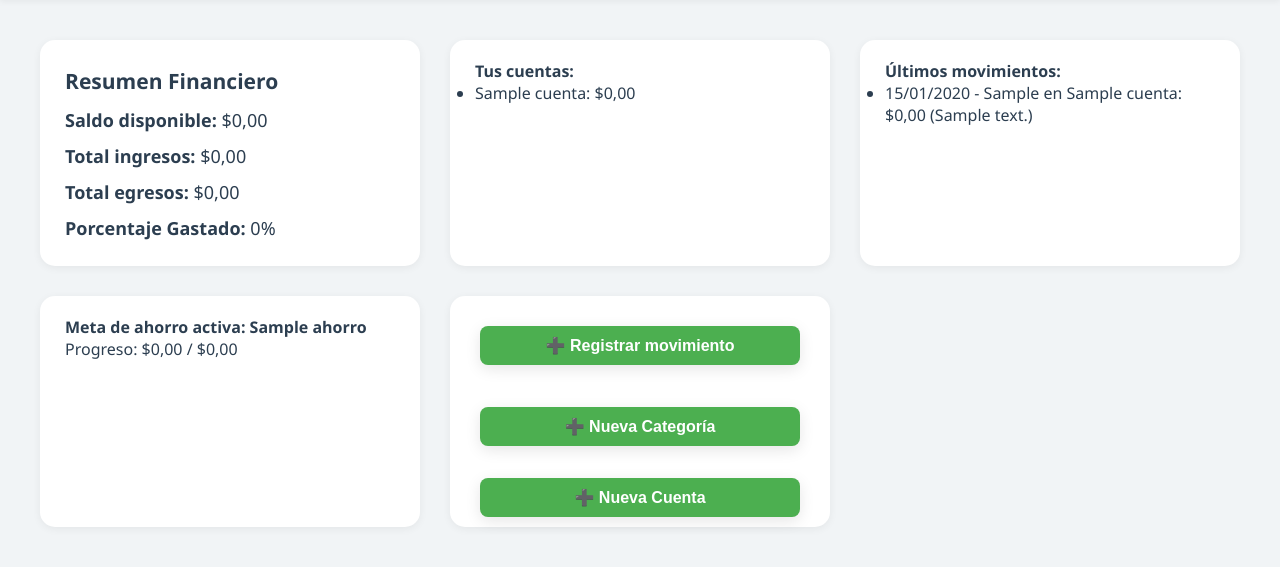
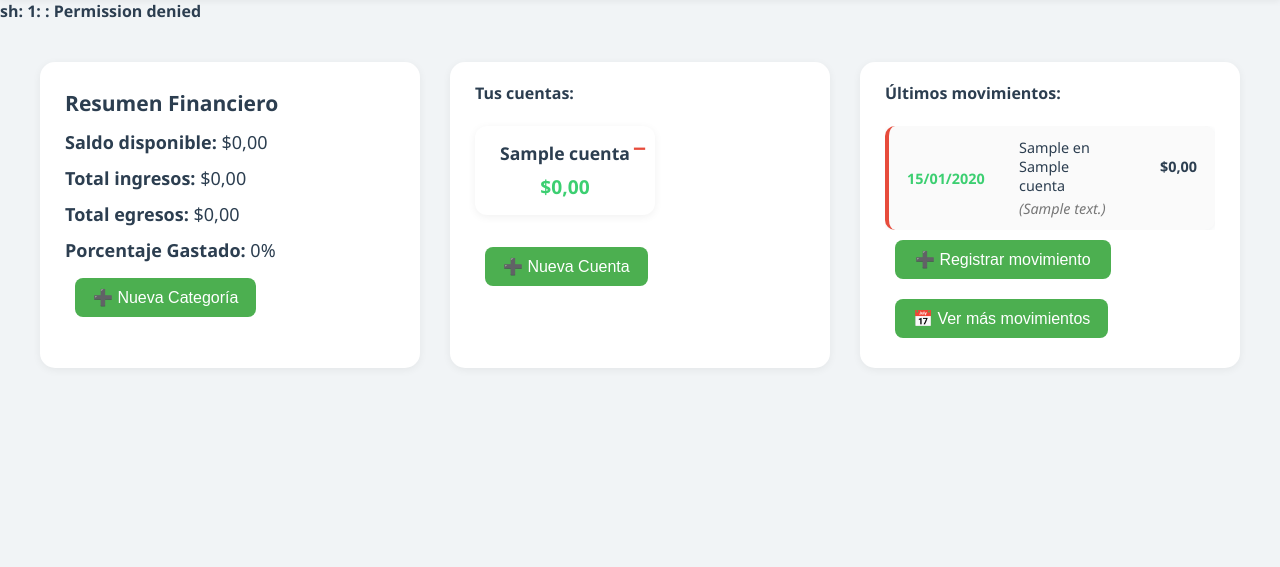
Before and after one commit to EstCristianFESC/FinTrack, a PHP site: page /dashboard.php in a window 1280 px wide. Shown: the part 100-667 px from the top of the page. Run offline with PHP 8.4, Linux system fonts and the light colour scheme; the visitor is signed in with stand-in values (Sample User, id 1); tables that the repository leaves empty or names only in its code hold one stand-in row (values such as "Sample post").

Commit message:
ajustes y agregado de C++

```diff
--- a/Componentes/formulario_movimiento.php
+++ b/Componentes/formulario_movimiento.php
@@ -10,7 +10,7 @@
 <body>
 
 <!-- Botón para abrir el modal -->
-<button onclick="document.getElementById('modalMovimiento').style.display='flex'" class="btn" style="margin: 20px; padding: 10px 20px;">
+<button onclick="document.getElementById('modalMovimiento').style.display='flex'" class="btn" style="margin: 10px; padding: 10px 20px;">
     ➕ Registrar movimiento
 </button>
 
--- /dev/null
+++ b/Componentes/modal_movimientos_mes.php
@@ -0,0 +1,155 @@
+<?php
+require_once __DIR__ . '/../includes/auth.php';
+require_once __DIR__ . '/../sql/bd.php';
+
+$id_usuario = $_SESSION['user_id'];
+
+// Obtener años disponibles
+$stmt = $pdo->prepare("
+    SELECT DISTINCT YEAR(fecha) AS anio
+    FROM movimientos
+    WHERE id_usuario = ?
+    ORDER BY anio DESC
+");
+$stmt->execute([$id_usuario]);
+$anios_disponibles = $stmt->fetchAll(PDO::FETCH_COLUMN);
+
+// Variables para año y mes
+$anio_seleccionado = $_GET['anio'] ?? null;
+$mes_seleccionado = $_GET['mes'] ?? null;
+
+$meses_nombre = [
+    1 => 'Enero', 2 => 'Febrero', 3 => 'Marzo', 4 => 'Abril',
+    5 => 'Mayo', 6 => 'Junio', 7 => 'Julio', 8 => 'Agosto',
+    9 => 'Septiembre', 10 => 'Octubre', 11 => 'Noviembre', 12 => 'Diciembre'
+];
+
+$movimientos_filtrados = [];
+
+// Si hay año y mes seleccionados, traer movimientos
+if ($anio_seleccionado && $mes_seleccionado) {
+    $stmt = $pdo->prepare("
+        SELECT m.tipo, m.monto, m.descripcion, m.fecha, c.nombre AS cuenta
+        FROM movimientos m
+        JOIN cuentas c ON m.id_cuenta = c.id
+        WHERE m.id_usuario = ? AND YEAR(m.fecha) = ? AND MONTH(m.fecha) = ?
+        ORDER BY m.id DESC
+    ");
+    $stmt->execute([$id_usuario, $anio_seleccionado, $mes_seleccionado]);
+    $movimientos_filtrados = $stmt->fetchAll();
+}
+
+// Obtener meses disponibles para año seleccionado
+$meses_disponibles = [];
+if ($anio_seleccionado) {
+    $stmt = $pdo->prepare("
+        SELECT DISTINCT MONTH(fecha) AS mes
+        FROM movimientos
+        WHERE id_usuario = ? AND YEAR(fecha) = ?
+        ORDER BY mes ASC
+    ");
+    $stmt->execute([$id_usuario, $anio_seleccionado]);
+    $meses_disponibles = $stmt->fetchAll(PDO::FETCH_COLUMN);
+}
+?>
+
+<!-- Estilos en línea rápidos para modal -->
+<style>
+.modal {
+    display: none;
+    position: fixed;
+    z-index: 10000;
+    left: 0; top: 0;
+    width: 100%; height: 100%;
+    background-color: rgba(0,0,0,0.5);
+    justify-content: center;
+    align-items: center;
+}
+.modal-content {
+    background-color: white;
+    padding: 30px;
+    border-radius: 12px;
+    max-width: 600px;
+    width: 90%;
+    max-height: 90%;
+    overflow-y: auto;
+}
+</style>
+
+<!-- Modal de movimientos por mes -->
+<div id="modalMovimientos" class="modal">
+    <div class="modal-content">
+        <h3>Movimientos por mes y año</h3>
+
+        <form method="GET" action="" style="margin-bottom: 15px;">
+            <label for="anio">Año:</label>
+            <select name="anio" id="anio" onchange="this.form.submit()">
+                <option value="">Selecciona un año</option>
+                <?php foreach ($anios_disponibles as $anio): ?>
+                    <option value="<?= $anio ?>" <?= ($anio == $anio_seleccionado) ? 'selected' : '' ?>>
+                        <?= $anio ?>
+                    </option>
+                <?php endforeach; ?>
+            </select>
+
+            <?php if ($anio_seleccionado): ?>
+                <label for="mes">Mes:</label>
+                <select name="mes" id="mes" onchange="this.form.submit()">
+                    <option value="">Selecciona un mes</option>
+                    <?php foreach ($meses_disponibles as $mes): ?>
+                        <option value="<?= $mes ?>" <?= ($mes == $mes_seleccionado) ? 'selected' : '' ?>>
+                            <?= $meses_nombre[$mes] ?>
+                        </option>
+                    <?php endforeach; ?>
+                </select>
+            <?php endif; ?>
+        </form>
+
+        <?php if ($anio_seleccionado && $mes_seleccionado): ?>
+            <?php if (count($movimientos_filtrados) > 0): ?>
+                <?php foreach ($movimientos_filtrados as $mov): ?>
+                    <?php
+                        $fechaFormateada = date('d/m/Y', strtotime($mov['fecha']));
+                        $descripcion = trim($mov['descripcion']);
+                        $tipoClase = $mov['tipo'] === 'ingreso' ? 'mov-ingreso' : 'mov-egreso';
+                    ?>
+                    <div class="movimiento-card <?= $tipoClase ?>" style="margin-bottom: 10px;">
+                        <div><strong><?= $fechaFormateada ?></strong></div>
+                        <div><?= ucfirst($mov['tipo']) ?> en <strong><?= htmlspecialchars($mov['cuenta']) ?></strong></div>
+                        <div style="color: <?= $mov['tipo'] === 'ingreso' ? '#27ae60' : '#c0392b' ?>;">
+                            $<?= number_format($mov['monto'], 2, ',', '.') ?>
+                        </div>
+                        <?php if ($descripcion !== ''): ?>
+                            <div style="font-style: italic;">(<?= htmlspecialchars($descripcion) ?>)</div>
+                        <?php endif; ?>
+                    </div>
+                <?php endforeach; ?>
+            <?php else: ?>
+                <p>No hay movimientos para este mes y año.</p>
+            <?php endif; ?>
+        <?php endif; ?>
+
+        <form method="POST" action="../Componentes/exportar_excel.php" target="_blank">
+            <input type="hidden" name="anio" value="<?= htmlspecialchars($anio_seleccionado) ?>">
+            <input type="hidden" name="mes" value="<?= htmlspecialchars($mes_seleccionado) ?>">
+            <button type="submit" class="btn btn-success">Descargar informe</button>
+        </form>
+
+        <button onclick="cerrarModal()" class="btn btn-cancel" style="margin-top: 15px;">Cerrar</button>
+    </div>
+</div>
+
+<?php if ($anio_seleccionado || $mes_seleccionado): ?>
+    <script>
+        window.addEventListener('DOMContentLoaded', () => {
+            document.getElementById('modalMovimientos').style.display = 'flex';
+        });
+    </script>
+<?php endif; ?>
+
+<script>
+    function cerrarModal() {
+        const urlLimpia = window.location.pathname; // Quita todos los parámetros
+        window.location.href = urlLimpia; // Redirige completamente
+    }
+</script>
--- a/assets/css/dashboard.css
+++ b/assets/css/dashboard.css
@@ -278,6 +278,150 @@ header {
     overflow: visible;
 }
 
+.cuentas-container {
+    display: flex;
+    flex-wrap: wrap;
+    gap: 12px;
+}
+
+.cuenta-card {
+    background-color: #f0f4f8; /* azul muy suave */
+    color: #2c3e50;           /* texto oscuro */
+    border-radius: 10px;
+    padding: 12px 18px;
+    min-width: 140px;
+    max-width: 180px;
+    box-shadow: 0 1px 5px rgba(44, 62, 80, 0.1);
+    text-align: center;
+    cursor: default;
+    transition: box-shadow 0.2s ease;
+}
+
+.cuenta-card:hover {
+    box-shadow: 0 6px 20px rgba(44, 62, 80, 0.15);
+}
+
+.cuenta-card h5 {
+    margin-bottom: 6px;
+    font-size: 1.1rem;
+    font-weight: 600;
+}
+
+.cuenta-card p {
+    font-size: 1.1rem;
+    font-weight: 500;
+    margin: 0;
+}
+
+.movimientos-container {
+    display: flex;
+    flex-direction: column;
+    gap: 12px;
+    max-height: 350px;
+    overflow-y: auto;
+}
+
+.movimiento-card {
+    background-color: #fafafa;
+    border-radius: 10px;
+    padding: 12px 18px;
+    box-shadow: 0 1px 5px rgba(44, 62, 80, 0.08);
+    display: grid;
+    grid-template-columns: 100px 1fr 90px;
+    grid-template-rows: auto auto;
+    gap: 4px 12px;
+    align-items: center;
+    font-size: 0.9rem;
+    color: #2c3e50;
+    cursor: default;
+    transition: box-shadow 0.2s ease;
+}
+
+.movimiento-card:hover {
+    box-shadow: 0 6px 20px rgba(44, 62, 80, 0.15);
+}
+
+.mov-fecha {
+    grid-column: 1 / 2;
+    grid-row: 1 / 3;
+    font-weight: 600;
+    color: #3ccf71;
+}
+
+.mov-detalle {
+    grid-column: 2 / 3;
+    grid-row: 1 / 2;
+    font-weight: 500;
+}
+
+.mov-monto {
+    grid-column: 3 / 4;
+    grid-row: 1 / 2;
+    font-weight: 700;
+    text-align: right;
+    color: #2c3e50;
+}
+
+.mov-desc {
+    grid-column: 2 / 4;
+    grid-row: 2 / 3;
+    font-style: italic;
+    color: #777;
+}
+
+.mov-ingreso {
+    border-left: 4px solid #2ecc71; /* verde para ingreso */
+}
+
+.mov-egreso {
+    border-left: 4px solid #e74c3c; /* rojo para egreso */
+}
+
+.cuentas-container {
+    display: flex;
+    gap: 15px;
+    flex-wrap: wrap;
+}
+
+.cuenta-card {
+    position: relative;
+    background-color: #fff;
+    padding: 15px 20px;
+    border-radius: 12px;
+    box-shadow: 0 2px 8px rgba(0,0,0,0.06);
+    min-width: 150px;
+    flex: 1 1 150px;
+}
+
+.cuenta-card h5 {
+    margin-bottom: 8px;
+    font-weight: 600;
+    color: #2c3e50;
+}
+
+.cuenta-card p {
+    font-size: 1.2rem;
+    font-weight: 700;
+    color: #3ccf71;
+}
+
+.btn-eliminar {
+    position: absolute;
+    top: 8px;
+    right: 8px;
+    color: #e74c3c;
+    font-weight: bold;
+    font-size: 20px;
+    text-decoration: none;
+    cursor: pointer;
+    user-select: none;
+    transition: color 0.2s ease;
+}
+
+.btn-eliminar:hover {
+    color: #c0392b;
+}
+
 /* Responsive */
 @media (max-width: 768px) {
     .container {
--- a/includes/auth.php
+++ b/includes/auth.php
@@ -1,5 +1,7 @@
 <?php
-session_start();
+if (session_status() === PHP_SESSION_NONE) {
+    session_start();
+}
 if (!isset($_SESSION['user_id'])) {
     header("Location: index.php");
     exit;
--- a/public/dashboard.php
+++ b/public/dashboard.php
@@ -45,13 +45,13 @@ foreach (['ingreso', 'egreso'] as $tipo) {
     $categorias[$tipo] = $stmt->fetchAll();
 }
 
-// Obtener últimos 5 movimientos
+// Obtener últimos 5 movimientos ordenados por ID descendente
 $stmt = $pdo->prepare("
     SELECT m.tipo, m.monto, m.descripcion, m.fecha, c.nombre AS cuenta
     FROM movimientos m
     JOIN cuentas c ON m.id_cuenta = c.id
     WHERE m.id_usuario = ?
-    ORDER BY m.fecha DESC
+    ORDER BY m.id DESC
     LIMIT 5
 ");
 $stmt->execute([$id_usuario]);
@@ -70,6 +70,34 @@ if ($_SERVER['REQUEST_METHOD'] === 'POST' && isset($_POST['borrar_cuenta'])) {
     $pdo->prepare("DELETE FROM cuentas WHERE id_usuario = ?")->execute([$id_usuario]);
     // Eliminar metas de ahorro
     $pdo->prepare("DELETE FROM metas_ahorro WHERE id_usuario = ?")->execute([$id_usuario]);
+
+    header("Location: dashboard.php");
+    exit;
+}
+
+if (isset($_GET['eliminar_cuenta'])) {
+    $id_cuenta = intval($_GET['eliminar_cuenta']);
+    $id_usuario = $_SESSION['user_id'];
+
+    // Verificar si hay movimientos asociados a esta cuenta
+    $stmt = $pdo->prepare("SELECT COUNT(*) FROM movimientos WHERE id_cuenta = ? AND id_usuario = ?");
+    $stmt->execute([$id_cuenta, $id_usuario]);
+    $movimientosCount = $stmt->fetchColumn();
+
+    if ($movimientosCount == 0) {
+        // No tiene movimientos, borrar cuenta físicamente
+        $stmt = $pdo->prepare("DELETE FROM cuentas WHERE id = ? AND id_usuario = ?");
+        $stmt->execute([$id_cuenta, $id_usuario]);
+        $mensaje = "Cuenta eliminada correctamente.";
+    } else {
+        // Tiene movimientos, solo desactivar la cuenta
+        $stmt = $pdo->prepare("UPDATE cuentas SET activo = 0 WHERE id = ? AND id_usuario = ?");
+        $stmt->execute([$id_cuenta, $id_usuario]);
+        $mensaje = "Cuenta desactivada porque tiene movimientos asociados.";
+    }
+
+    header("Location: dashboard.php");
+    exit;
 }
 
 ?>
@@ -107,6 +135,11 @@ if ($_SERVER['REQUEST_METHOD'] === 'POST' && isset($_POST['borrar_cuenta'])) {
 </div>
     </header>
 
+    <?php
+        $exePath = realpath(__DIR__ . '/../C++/mensajes.exe');
+        $mensaje = shell_exec("\"$exePath\" 2>&1");
+        echo "<strong>" . htmlspecialchars($mensaje) . "</strong></p>";
+    ?>
     <!-- CONTENEDOR PRINCIPAL -->
     <div class="container">
 
@@ -117,50 +150,55 @@ if ($_SERVER['REQUEST_METHOD'] === 'POST' && isset($_POST['borrar_cuenta'])) {
             <p><strong>Total ingresos:</strong> $<?= number_format($totalIngresos, 2, ',', '.') ?></p>
             <p><strong>Total egresos:</strong> $<?= number_format($totalEgresos, 2, ',', '.') ?></p>
             <p><strong>Porcentaje Gastado:</strong> <?= $porcentajeGasto ?>%</p>
+            <?php include __DIR__ . '/../componentes/formulario_categoria.php'; ?>
         </div>
 
         <!-- Tarjeta de cuentas -->
         <div class="card">
-            <h4>Tus cuentas:</h4>
-            <ul>
+            <h4>Tus cuentas:</h4><br>
+            <div class="cuentas-container">
                 <?php foreach ($cuentas as $cuenta): ?>
-                    <li><?= htmlspecialchars($cuenta['nombre']) ?>: $<?= number_format($cuenta['saldo_actual'], 2, ',', '.') ?></li>
+                    <div class="cuenta-card">
+                        <h5><?= htmlspecialchars($cuenta['nombre']) ?></h5>
+                        <p>$<?= number_format($cuenta['saldo_actual'], 2, ',', '.') ?></p>
+                        <a href="?eliminar_cuenta=<?= $cuenta['id'] ?>"
+                            class="btn-eliminar"
+                            onclick="return confirm('¿Eliminar esta cuenta? Esta acción no se puede deshacer.')"
+                            title="Eliminar cuenta">&minus;</a>
+                    </div>
                 <?php endforeach; ?>
-            </ul>
+            </div><br>
+            <?php include __DIR__ . '/../componentes/formulario_cuenta.php'; ?>
         </div>
 
         <!-- Tarjeta de movimientos -->
         <div class="card">
-            <h4>Últimos movimientos:</h4>
-            <ul>
+            <h4>Últimos movimientos:</h4><br>
+            <div class="movimientos-container">
                 <?php foreach ($movimientos as $mov): ?>
                     <?php
                         $fechaFormateada = date('d/m/Y', strtotime($mov['fecha']));
                         $descripcion = trim($mov['descripcion']);
+                        $tipoClase = $mov['tipo'] === 'ingreso' ? 'mov-ingreso' : 'mov-egreso';
                     ?>
-                    <li>
-                        <?= $fechaFormateada ?> - <?= ucfirst($mov['tipo']) ?> en <?= htmlspecialchars($mov['cuenta']) ?>: $<?= number_format($mov['monto'], 2, ',', '.') ?>
-                        <?= $descripcion !== '' ? '(' . htmlspecialchars($descripcion) . ')' : '' ?>
-                    </li>
+                    <div class="movimiento-card <?= $tipoClase ?>">
+                        <div class="mov-fecha"><?= $fechaFormateada ?></div>
+                        <div class="mov-detalle">
+                            <span class="mov-tipo"><?= ucfirst($mov['tipo']) ?></span> en <span class="mov-cuenta"><?= htmlspecialchars($mov['cuenta']) ?></span>
+                        </div>
+                        <div class="mov-monto">$<?= number_format($mov['monto'], 2, ',', '.') ?></div>
+                        <?php if ($descripcion !== ''): ?>
+                            <div class="mov-desc">(<?= htmlspecialchars($descripcion) ?>)</div>
+                        <?php endif; ?>
+                    </div>
                 <?php endforeach; ?>
-            </ul>
-        </div>
+            </div>
+            <?php include __DIR__ . '/../componentes/formulario_movimiento.php'; ?>
+            <button onclick="document.getElementById('modalMovimientos').style.display='flex'" class="btn" style="margin-top: 10px;">
+                📅 Ver más movimientos
+            </button>
 
-        <!-- Tarjeta de metas -->
-        <div class="card">
-            <?php if ($meta): ?>
-                <h4>Meta de ahorro activa: <?= htmlspecialchars($meta['nombre_meta']) ?></h4>
-                <p>Progreso: $<?= number_format($meta['monto_actual'], 2, ',', '.') ?> / $<?= number_format($meta['monto_meta'], 2, ',', '.') ?></p>
-            <?php else: ?>
-                <p>No tienes metas de ahorro activas.</p>
-            <?php endif; ?>
-        </div>
-
-        <!-- Formularios -->
-        <div class="card formulario">
-            <?php include __DIR__ . '/../componentes/formulario_movimiento.php'; ?>
-            <?php include __DIR__ . '/../componentes/formulario_categoria.php'; ?>
-            <?php include __DIR__ . '/../componentes/formulario_cuenta.php'; ?>
+            <?php include __DIR__ . '/../componentes/modal_movimientos_mes.php'; ?>
         </div>
     </div>
 </body>
```
Also changed, not shown: Componentes/exportar_excel.php (added, +45 -0 lines), assets/css/login.css (+59 -0 lines), public/index.php (+12 -12 lines), 2 other files.
